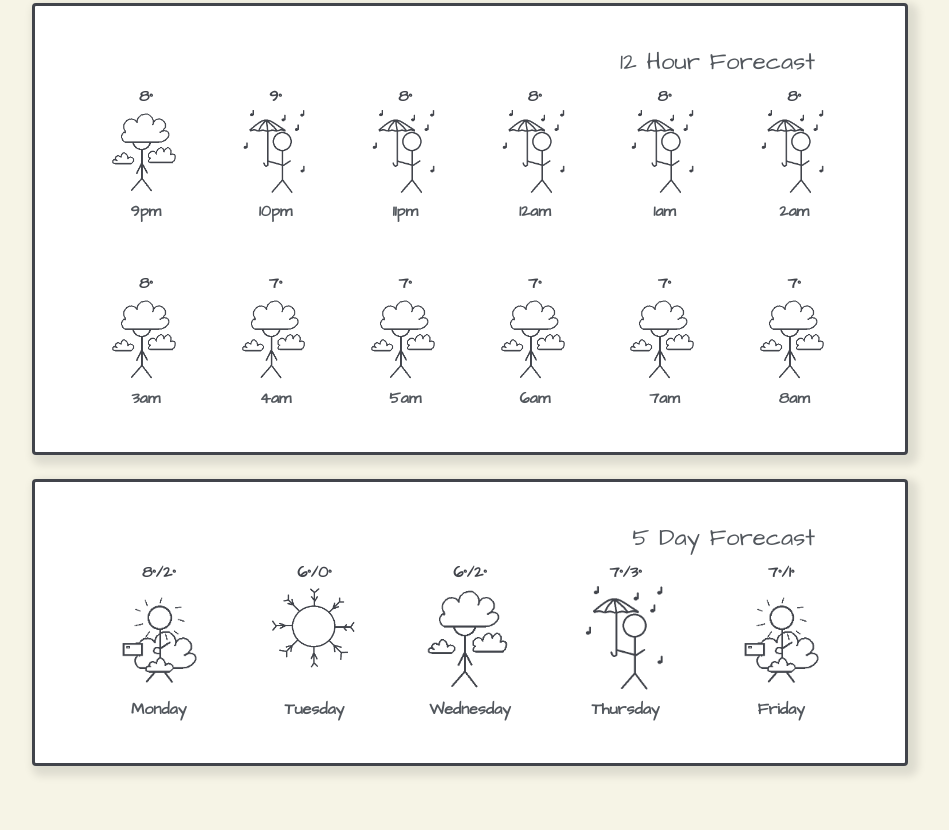
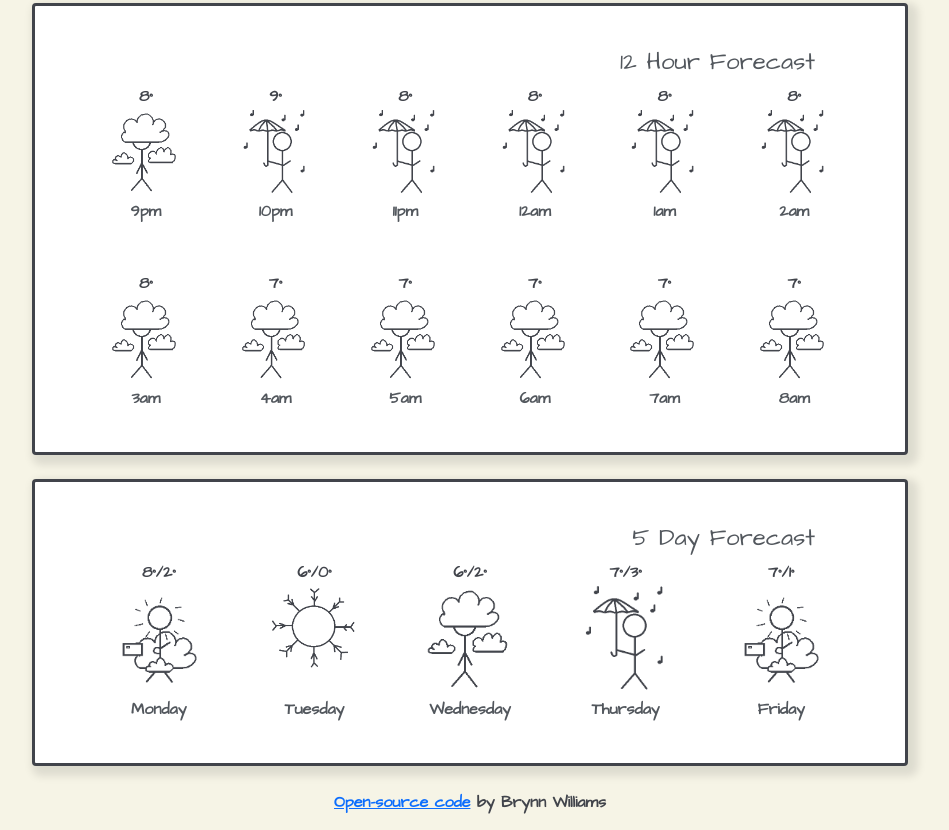
Before and after one commit to brynniebear/fair-weather-friend, a plain HTML site: page index.html in a window 1280 px wide. Shown: the part 536-1366 px from the top of the page, without its empty margins (170-1119 px from the left). Before the commit the page ends 1326 px from the top, so only its background shows below. Drawn offline with nearby package versions, Linux system fonts and the light colour scheme; no server answers.

Commit message:
Added footer

```diff
--- a/index.html
+++ b/index.html
@@ -276,6 +276,11 @@
       </div>
     </div>
 
+     <footer>
+      <p>
+        <a href="https://github.com/brynniebear/fair-weather-friend" target="_blank">Open-source code</a> by Brynn Williams
+      </p>
+     </footer>
   </div>
 
   <script src="src/script.js">
--- a/src/style.css
+++ b/src/style.css
@@ -6,6 +6,7 @@ body {
 
 h1,
 h2,
+footer,
 .temperature,
 .low-temp {
   color: #41444b;
@@ -27,6 +28,10 @@ h3 {
   color: #52575d;
   text-align: right;
   padding: 0 32px;
+}
+
+footer {
+  text-align: center;
 }
 
 .selected-scale {
```
